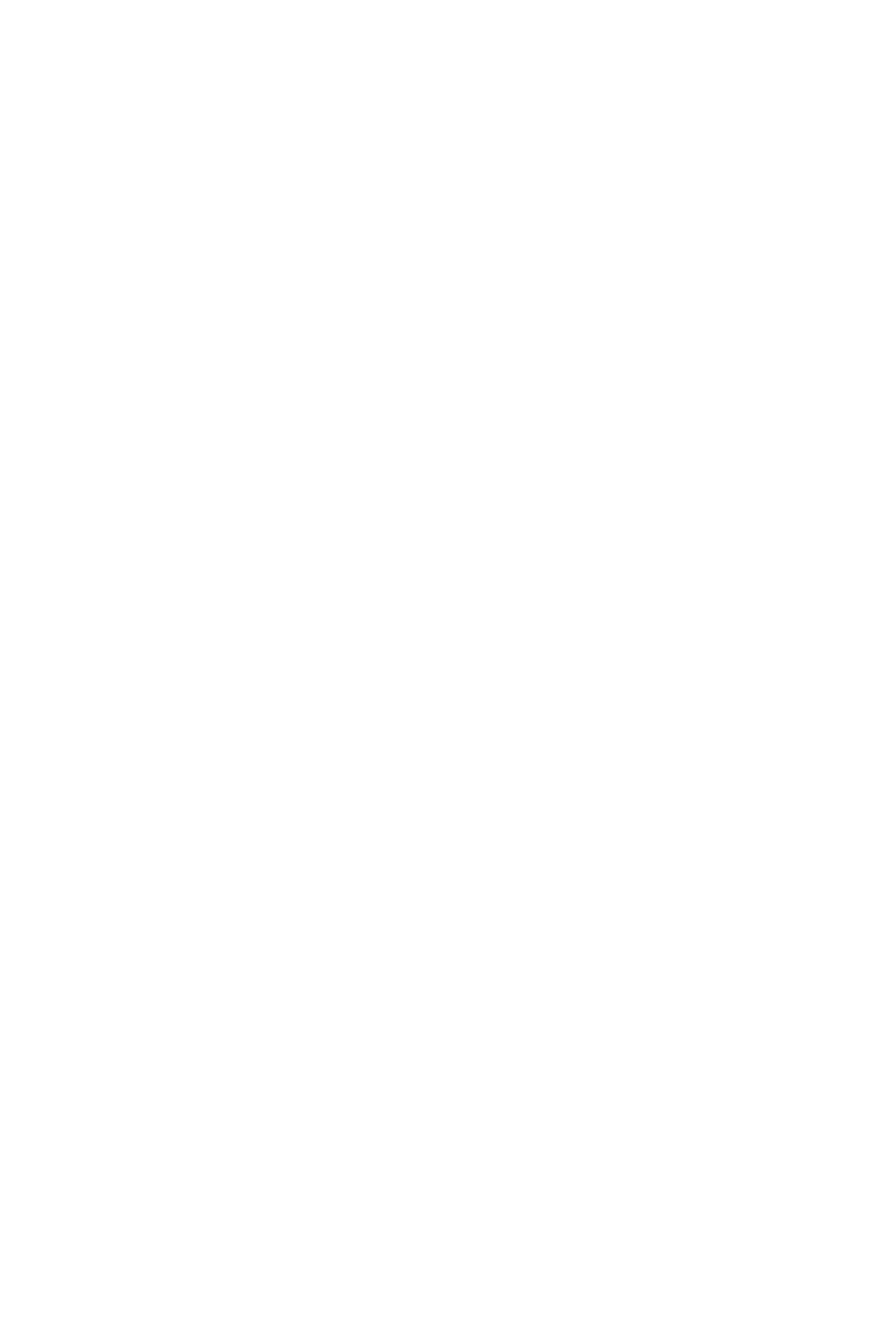
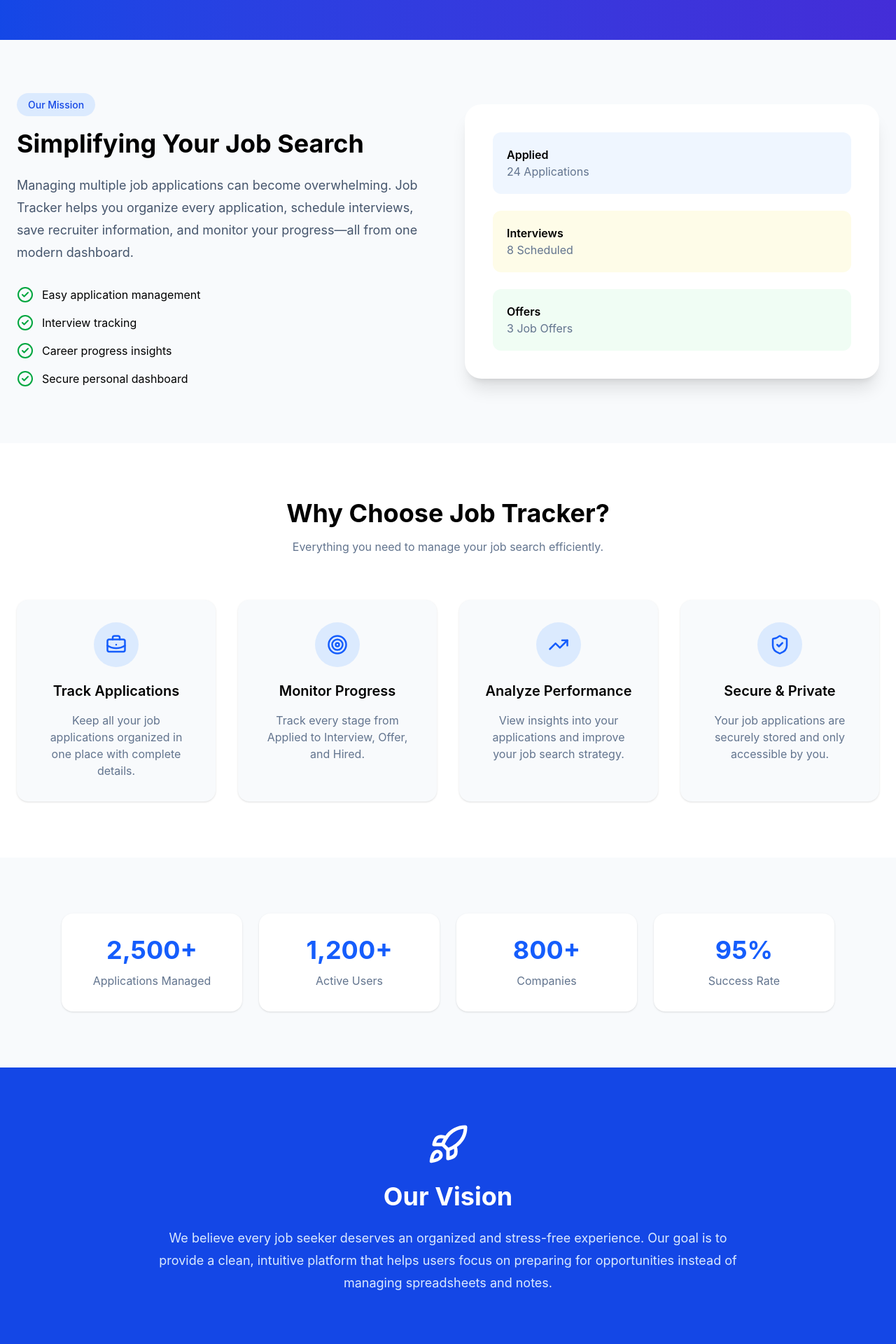
Before and after one commit to Amibiplob/Job-Tracker, a React (Vite) app in the folder client/: page /about in a window 1280 px wide. Before the commit this address had no page. Shown: the part 480-2400 px from the top of the page at 70% size. Before the commit the page ends 800 px from the top, so only its background shows below. Built offline with nearby package versions, Linux system fonts and the light colour scheme.

Commit message:
about page add

```diff
--- a/client/src/App.tsx
+++ b/client/src/App.tsx
@@ -8,6 +8,7 @@ import Applications from "./pages/Applications";
 import NewApplication from "./pages/NewApplication";
 import ApplicationDetails from "./pages/ApplicationDetails";
 import EditApplication from "./pages/EditApplication";
+import About from "./pages/About";
 
 export default function App() {
   return (
@@ -16,6 +17,7 @@ export default function App() {
         <Route path="/" element={<Layout />}>
           <Route index element={<Home />} />
           <Route path="login" element={<Login />} />
+          <Route path="about" element={<About />} />
           <Route path="register" element={<Register />} />
           <Route path="dashboard" element={<Dashboard />} />
           <Route path="applications" element={<Applications />} />
--- /dev/null
+++ b/client/src/pages/About.tsx
@@ -0,0 +1,237 @@
+import {
+  BriefcaseBusiness,
+  CheckCircle2,
+  Target,
+  Users,
+  TrendingUp,
+  ShieldCheck,
+  Rocket,
+} from "lucide-react";
+
+const About = () => {
+  const features = [
+    {
+      icon: BriefcaseBusiness,
+      title: "Track Applications",
+      description:
+        "Keep all your job applications organized in one place with complete details.",
+    },
+    {
+      icon: Target,
+      title: "Monitor Progress",
+      description:
+        "Track every stage from Applied to Interview, Offer, and Hired.",
+    },
+    {
+      icon: TrendingUp,
+      title: "Analyze Performance",
+      description:
+        "View insights into your applications and improve your job search strategy.",
+    },
+    {
+      icon: ShieldCheck,
+      title: "Secure & Private",
+      description:
+        "Your job applications are securely stored and only accessible by you.",
+    },
+  ];
+
+  const stats = [
+    {
+      title: "Applications Managed",
+      value: "2,500+",
+    },
+    {
+      title: "Active Users",
+      value: "1,200+",
+    },
+    {
+      title: "Companies",
+      value: "800+",
+    },
+    {
+      title: "Success Rate",
+      value: "95%",
+    },
+  ];
+
+  return (
+    <div className="bg-slate-50">
+      {/* Hero */}
+
+      <section className="bg-gradient-to-r from-blue-700 to-indigo-700 text-white">
+        <div className="container mx-auto px-6 py-24 text-center">
+          <div className="mx-auto flex h-20 w-20 items-center justify-center rounded-full bg-white/20">
+            <BriefcaseBusiness size={42} />
+          </div>
+
+          <h1 className="mt-8 text-5xl font-bold">About Job Tracker</h1>
+
+          <p className="mx-auto mt-6 max-w-3xl text-lg leading-8 text-blue-100">
+            Job Tracker is a simple and powerful platform that helps job seekers
+            organize applications, monitor interview progress, and stay focused
+            throughout their career journey.
+          </p>
+        </div>
+      </section>
+
+      {/* Mission */}
+
+      <section className="container mx-auto px-6 py-20">
+        <div className="grid items-center gap-12 lg:grid-cols-2">
+          <div>
+            <span className="rounded-full bg-blue-100 px-4 py-2 text-sm font-medium text-blue-700">
+              Our Mission
+            </span>
+
+            <h2 className="mt-6 text-4xl font-bold">
+              Simplifying Your Job Search
+            </h2>
+
+            <p className="mt-6 text-lg leading-8 text-slate-600">
+              Managing multiple job applications can become overwhelming. Job
+              Tracker helps you organize every application, schedule interviews,
+              save recruiter information, and monitor your progress—all from one
+              modern dashboard.
+            </p>
+
+            <div className="mt-8 space-y-4">
+              <div className="flex items-center gap-3">
+                <CheckCircle2 className="text-green-600" />
+                Easy application management
+              </div>
+
+              <div className="flex items-center gap-3">
+                <CheckCircle2 className="text-green-600" />
+                Interview tracking
+              </div>
+
+              <div className="flex items-center gap-3">
+                <CheckCircle2 className="text-green-600" />
+                Career progress insights
+              </div>
+
+              <div className="flex items-center gap-3">
+                <CheckCircle2 className="text-green-600" />
+                Secure personal dashboard
+              </div>
+            </div>
+          </div>
+
+          <div className="rounded-3xl bg-white p-10 shadow-xl">
+            <div className="space-y-6">
+              <div className="rounded-xl bg-blue-50 p-5">
+                <h3 className="font-semibold">Applied</h3>
+                <p className="text-slate-500">24 Applications</p>
+              </div>
+
+              <div className="rounded-xl bg-yellow-50 p-5">
+                <h3 className="font-semibold">Interviews</h3>
+                <p className="text-slate-500">8 Scheduled</p>
+              </div>
+
+              <div className="rounded-xl bg-green-50 p-5">
+                <h3 className="font-semibold">Offers</h3>
+                <p className="text-slate-500">3 Job Offers</p>
+              </div>
+            </div>
+          </div>
+        </div>
+      </section>
+
+      {/* Features */}
+
+      <section className="bg-white py-20">
+        <div className="container mx-auto px-6">
+          <div className="text-center">
+            <h2 className="text-4xl font-bold">Why Choose Job Tracker?</h2>
+
+            <p className="mt-4 text-slate-500">
+              Everything you need to manage your job search efficiently.
+            </p>
+          </div>
+
+          <div className="mt-16 grid gap-8 md:grid-cols-2 lg:grid-cols-4">
+            {features.map((feature) => {
+              const Icon = feature.icon;
+
+              return (
+                <div
+                  key={feature.title}
+                  className="rounded-2xl bg-slate-50 p-8 text-center shadow-sm transition hover:-translate-y-2 hover:shadow-lg"
+                >
+                  <div className="mx-auto mb-5 flex h-16 w-16 items-center justify-center rounded-full bg-blue-100 text-blue-600">
+                    <Icon size={30} />
+                  </div>
+
+                  <h3 className="text-xl font-semibold">{feature.title}</h3>
+
+                  <p className="mt-4 text-slate-500">{feature.description}</p>
+                </div>
+              );
+            })}
+          </div>
+        </div>
+      </section>
+
+      {/* Stats */}
+
+      <section className="py-20">
+        <div className="mx-auto max-w-6xl px-6">
+          <div className="grid gap-6 md:grid-cols-2 lg:grid-cols-4">
+            {stats.map((stat) => (
+              <div
+                key={stat.title}
+                className="rounded-2xl bg-white p-8 text-center shadow"
+              >
+                <h2 className="text-4xl font-bold text-blue-600">
+                  {stat.value}
+                </h2>
+
+                <p className="mt-3 text-slate-500">{stat.title}</p>
+              </div>
+            ))}
+          </div>
+        </div>
+      </section>
+
+      {/* Vision */}
+
+      <section className="bg-blue-700 py-20 text-white">
+        <div className="mx-auto max-w-4xl px-6 text-center">
+          <Rocket className="mx-auto mb-6" size={60} />
+
+          <h2 className="text-4xl font-bold">Our Vision</h2>
+
+          <p className="mt-6 text-lg leading-8 text-blue-100">
+            We believe every job seeker deserves an organized and stress-free
+            experience. Our goal is to provide a clean, intuitive platform that
+            helps users focus on preparing for opportunities instead of managing
+            spreadsheets and notes.
+          </p>
+        </div>
+      </section>
+
+      {/* Team */}
+
+      <section className="bg-white py-20">
+        <div className="mx-auto max-w-4xl px-6 text-center">
+          <Users size={60} className="mx-auto text-blue-600" />
+
+          <h2 className="mt-6 text-4xl font-bold">
+            Built for Every Job Seeker
+          </h2>
+
+          <p className="mt-6 text-lg leading-8 text-slate-600">
+            Whether you're applying for your first internship, searching for a
+            remote developer role, or planning your next career move, Job
+            Tracker helps you stay organized and confident throughout the hiring
+            process.
+          </p>
+        </div>
+      </section>
+    </div>
+  );
+};
+
+export default About;
```
